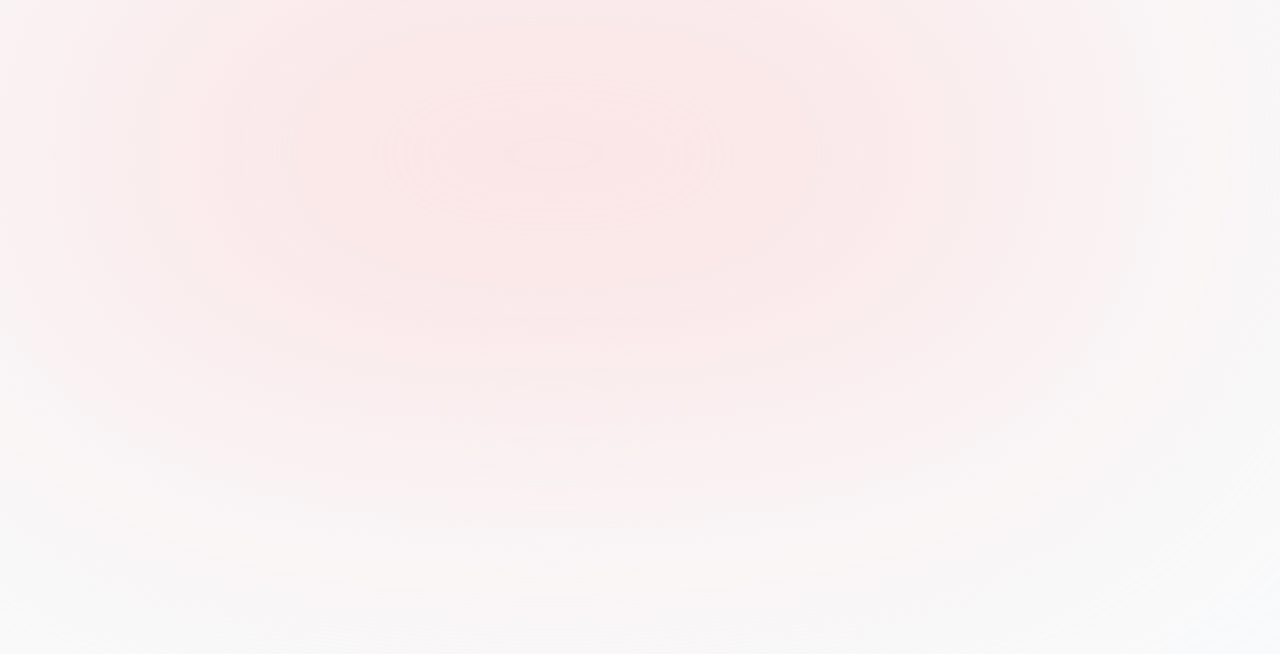
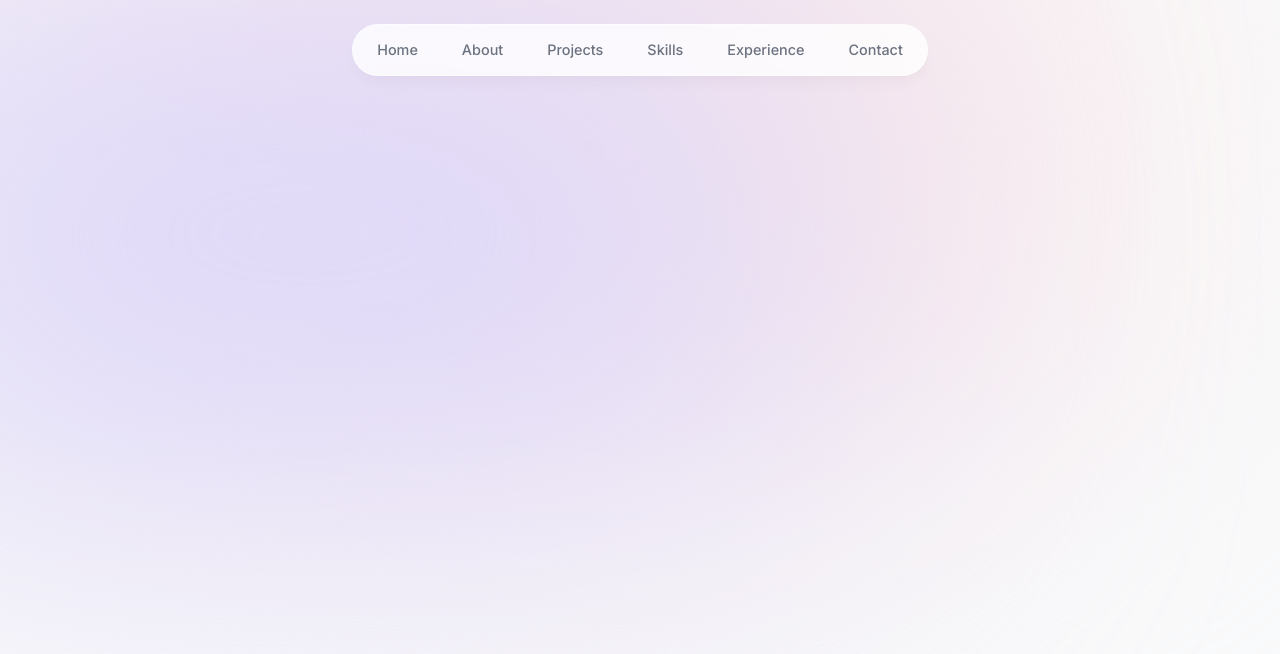
Before and after one commit to i-am-xu-wang/personal-portfolio, a Next.js app: page / in a window 1280 px wide. Shown: the top 654 px of the page. Built offline with nearby package versions, Linux system fonts and the light colour scheme.

Commit message:
feat: add header component
add motion framer to to add display animation

```diff
--- a/package.json
+++ b/package.json
@@ -16,10 +16,12 @@
     "autoprefixer": "10.4.16",
     "eslint": "8.50.0",
     "eslint-config-next": "13.5.4",
+    "framer-motion": "^10.16.4",
     "next": "13.5.4",
     "postcss": "8.4.31",
     "react": "18.2.0",
     "react-dom": "18.2.0",
+    "react-icons": "^4.11.0",
     "tailwindcss": "3.3.3",
     "typescript": "5.2.2"
   },
--- a/src/app/layout.tsx
+++ b/src/app/layout.tsx
@@ -1,5 +1,6 @@
 import "./globals.css";
 import { Inter } from "next/font/google";
+import Header from "@/components/header";
 
 const inter = Inter({ subsets: ["latin"] });
 
@@ -15,8 +16,12 @@
 }) {
   return (
     <html lang="en">
-      <body className={`${inter.className} bg-gray-50 text-gray-950`}>
-        <div className="bg-[#fbe2e3] absolute top-[-6rem] right-[11rem] h-[31.25rem] w-[31.25rem] rounded-full blur-[10rem] sm:w-[68.75rem]"></div>
+      <body
+        className={`${inter.className} bg-gray-50 text-gray-950 relative h-[5000px]`}
+      >
+        <div className="-z-10 bg-[#fbe2e3] absolute top-[-6rem] right-[11rem] h-[31.25rem] w-[31.25rem] rounded-full blur-[10rem] sm:w-[68.75rem]"></div>
+        <div className="-z-10 bg-[#dbd7fb] absolute top-[-1rem] left-[-35rem] h-[31.25rem] w-[50rem] rounded-full blur-[10rem] sm:w-[68.75rem] md:left-[-33rem] lg:left-[-28rem] xl:left-[-15rem] 2xl:left-[-5rem]"></div>
+        <Header />
         {children}
       </body>
     </html>
--- /dev/null
+++ b/src/components/header.tsx
@@ -0,0 +1,39 @@
+"use client";
+
+import React from "react";
+import { motion } from "framer-motion";
+import { links } from "../lib/data";
+import Link from "next/link";
+
+export default function header() {
+  return (
+    <header className="z-[999] relative">
+      <motion.div
+        className="fixed top-0 left-1/2 h-[4.5rem] w-full rounded-none border border-white border-opacity-40 bg-white bg-opacity-80 shadow-lg shadow-black/[0.03] backdrop-blur-[0.5rem] sm:top-6 sm:h-[3.25rem] sm:w-[36rem] sm:rounded-full dark:bg-gray-950 dark:border-black/40 dark:bg-opacity-75"
+        initial={{ y: -100, x: "-50%", opacity: 0 }}
+        animate={{ y: 0, x: "-50%", opacity: 1 }}
+      ></motion.div>
+      <nav className="flex fixed top-[0.15rem] left-1/2 h-12 -translate-x-1/2 py-2 sm:top-[1.7rem] sm:h-[initial] sm:py-0">
+        <ul className="flex w-[22rem] flex-wrap items-center justify-center gap-y-1 text-[0.9rem] font-medium text-gray-500 sm:w-[initial] sm:flex-nowrap sm:gap-5">
+          {links.map((link: { hash: string; name: string }) => {
+            return (
+              <motion.li
+                className="h-3/4 flex items-center"
+                key={link.hash}
+                initial={{ y: -100, opacity: 0 }}
+                animate={{ y: 0, opacity: 1 }}
+              >
+                <Link
+                  className="flex w-full items-center justify-center px-3 py-3 hover:text-gray-950 transition"
+                  href={link.hash}
+                >
+                  {link.name}
+                </Link>
+              </motion.li>
+            );
+          })}
+        </ul>
+      </nav>
+    </header>
+  );
+}
--- /dev/null
+++ b/src/lib/data.ts
@@ -0,0 +1,26 @@
+export const links = [
+  {
+    name: "Home",
+    hash: "#home",
+  },
+  {
+    name: "About",
+    hash: "#about",
+  },
+  {
+    name: "Projects",
+    hash: "#projects",
+  },
+  {
+    name: "Skills",
+    hash: "#skills",
+  },
+  {
+    name: "Experience",
+    hash: "#experience",
+  },
+  {
+    name: "Contact",
+    hash: "#contact",
+  },
+] as const;
```
Also changed, not shown: 2 other files (tests, documents, lock files or other folders).
